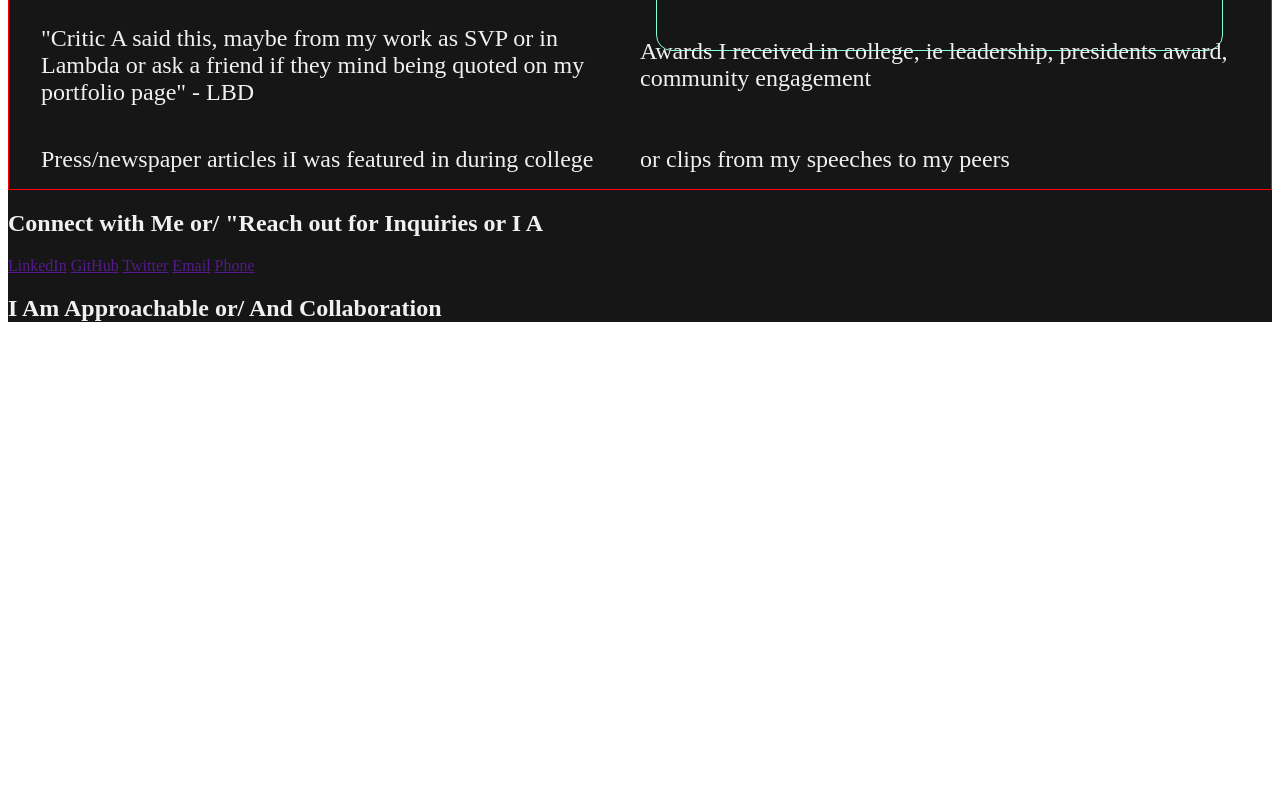
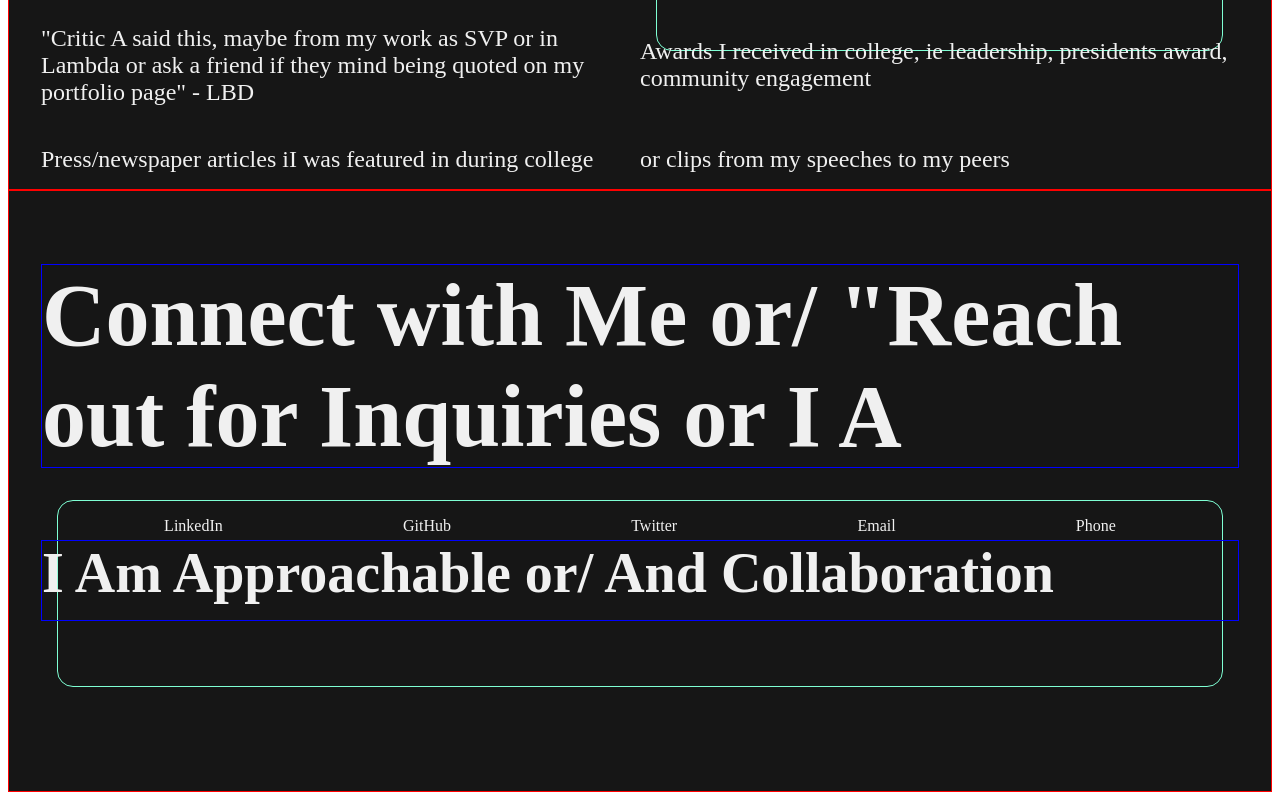
Before and after one commit to luisbryandr/RefresherCourseWork, a plain HTML site: page 13. Capstone Project/index.html in a window 1280 px wide. Shown: the part 2852-3652 px from the top of the page. Before the commit the page ends 3194 px from the top, so only its background shows below. Drawn offline with Linux system fonts and the light colour scheme.

Commit message:
first pomodoro progress on the contact page

```diff
--- a/13. Capstone Project/index.html
+++ b/13. Capstone Project/index.html
@@ -130,12 +130,14 @@
       </div>
       <div class="container" id="contact">
         <h2>Connect with Me or/ "Reach out for Inquiries or I A</h2>
-        <a href="">LinkedIn</a>
-        <a href="">GitHub</a>
-        <a href="">Twitter</a>
-        <a href="">Email</a>
-        <a href="">Phone</a>
-        <h2>I Am Approachable or/ And Collaboration</h2>
+        <div id="contactcontainer">
+            <a href="">LinkedIn</a>
+            <a href="">GitHub</a>
+            <a href="">Twitter</a>
+            <a href="">Email</a>
+            <a href="">Phone</a>
+        </div>
+        <h3>I Am Approachable or/ And Collaboration</h3>
       </div>
     </div>
     <!-- <script src="scripts.js"></script> will incorporate JS later
--- a/13. Capstone Project/styles.css
+++ b/13. Capstone Project/styles.css
@@ -204,3 +204,51 @@ filter: grayscale(100%); /* Converts the background image to black and white */
     align-self: center;
     /* need to come back and style the text links with appropiate size when they are finalized */
 }
+
+#contact {
+    display: grid;
+    grid-template-columns: 1fr;
+    grid-template-rows: 1fr 1fr 1fr;
+    padding: 0 2rem;
+    height: 75vh;
+    border: solid 1px red;
+}
+
+#contact h2 {
+    font-size: 5.5rem;
+    font-weight: 700;
+    margin-bottom: 1rem;
+    grid-column: 1;
+    grid-row: 1;
+    border: solid 1px blue;
+}
+
+#contactcontainer {
+    grid-column: 1;
+    grid-row: 2;
+    display: flex;
+    flex-direction: row;
+    justify-content: space-around;
+    flex-wrap: nowrap;
+    color: #f0f0f0;
+    padding: 1rem;
+    border-radius: 1rem;
+    margin: 1rem;
+    height: 100%;
+    border: solid 1px aquamarine;
+    /* need to come back and style the text links with appropiate size when they are finalized */
+}
+
+#contact a {
+    text-decoration: none;
+    color: #f0f0f0;
+}
+
+#contact h3 {
+    font-size: 3.5rem;
+    font-weight: 700;
+    margin-bottom: 1rem;
+    grid-column: 1;
+    grid-row: 2;
+    border: solid 1px blue;
+}
```
